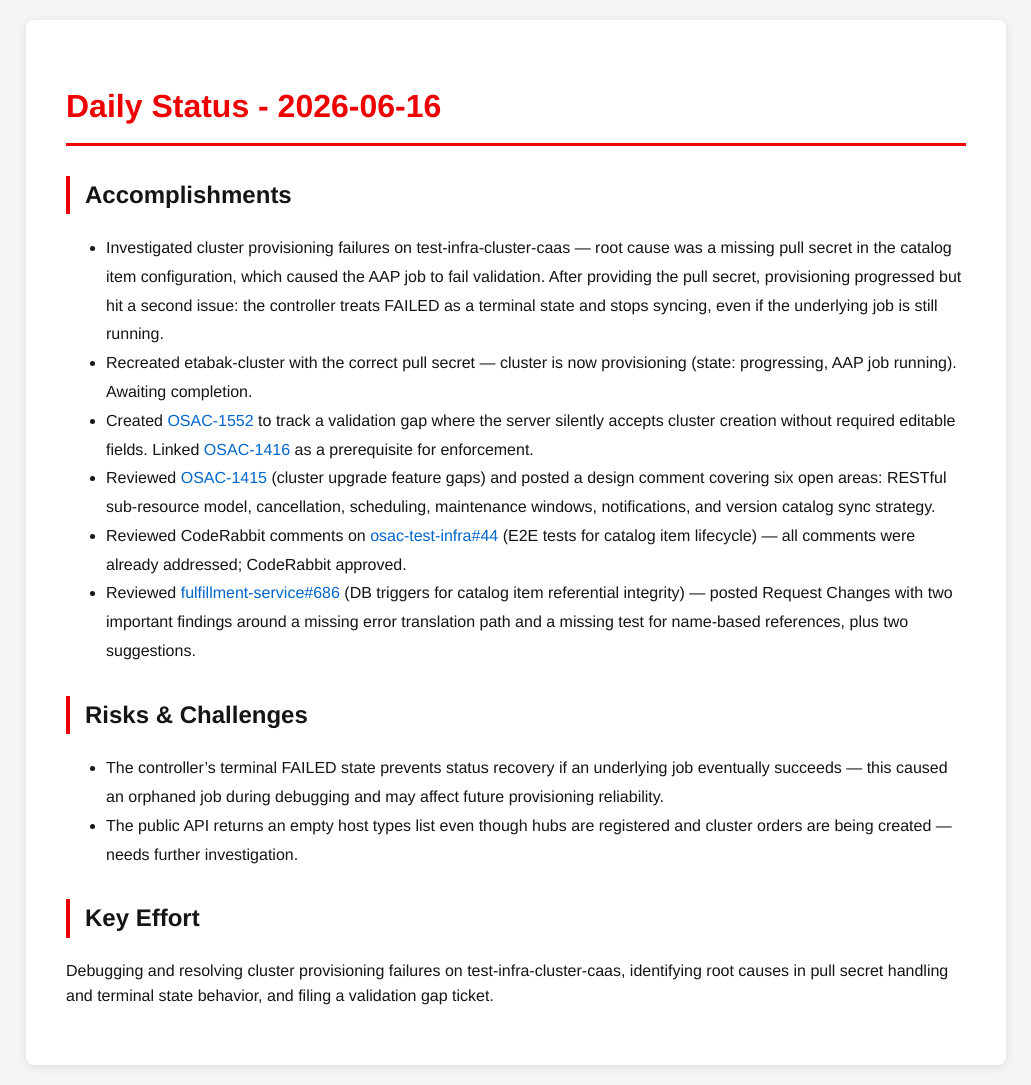
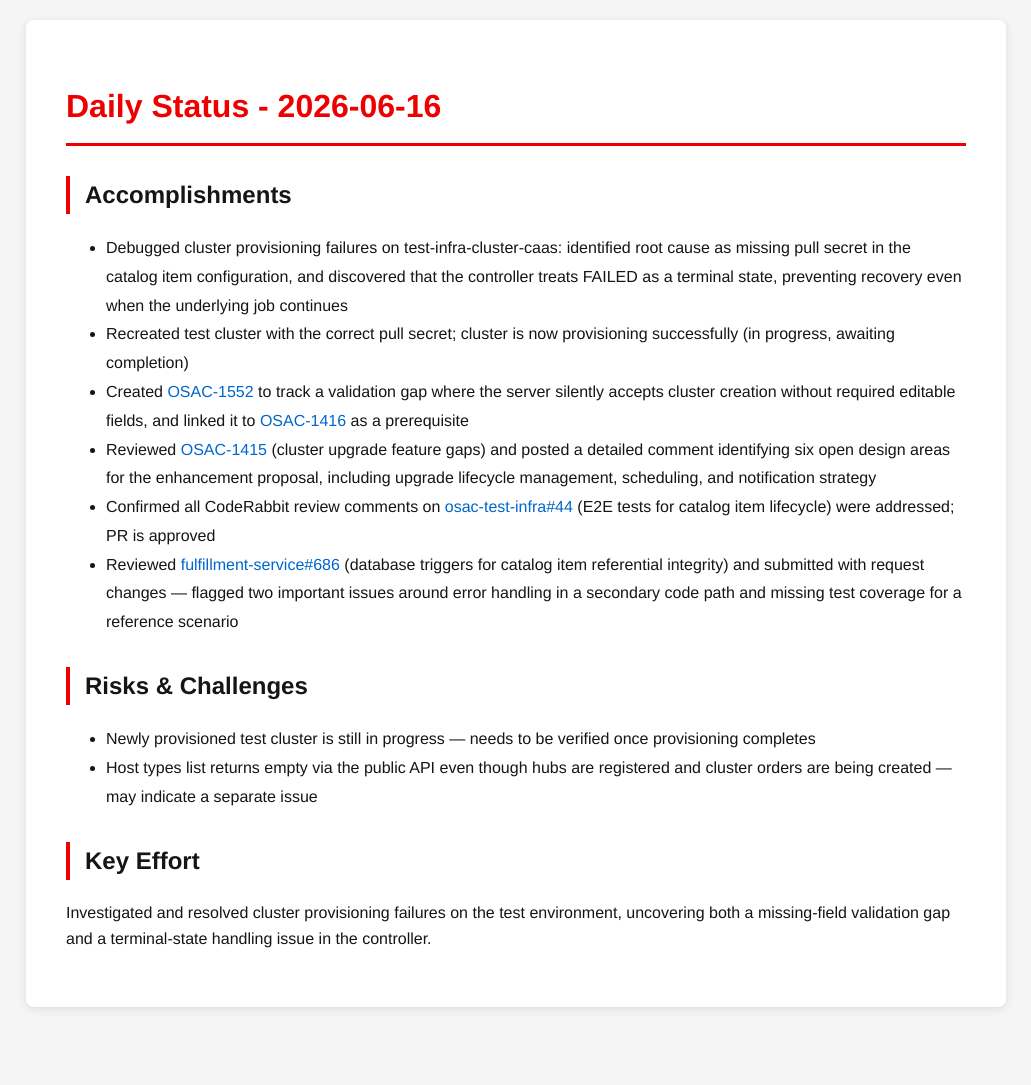
Before and after one commit to tzvatot/daily-status, a Jekyll site: the page built from 2026-06-16.md, in a window 1280 px wide. Shown: the whole page, without its empty margins (124-1155 px from the left). Built offline with Jekyll 4.4.1, drawn with Linux system fonts in a browser that asks for light colours; after the commit the page ends 1027 px from its top, so only the background shows below that.

Commit message:
Daily status update - 2026-06-16

```diff
--- a/2026-06-16.md
+++ b/2026-06-16.md
@@ -7,16 +7,16 @@ date: 2026-06-16
 # Daily Status - 2026-06-16
 
 ## Accomplishments
-- Investigated cluster provisioning failures on test-infra-cluster-caas — root cause was a missing pull secret in the catalog item configuration, which caused the AAP job to fail validation. After providing the pull secret, provisioning progressed but hit a second issue: the controller treats FAILED as a terminal state and stops syncing, even if the underlying job is still running.
-- Recreated etabak-cluster with the correct pull secret — cluster is now provisioning (state: progressing, AAP job running). Awaiting completion.
-- Created [OSAC-1552](https://redhat.atlassian.net/browse/OSAC-1552) to track a validation gap where the server silently accepts cluster creation without required editable fields. Linked [OSAC-1416](https://redhat.atlassian.net/browse/OSAC-1416) as a prerequisite for enforcement.
-- Reviewed [OSAC-1415](https://redhat.atlassian.net/browse/OSAC-1415) (cluster upgrade feature gaps) and posted a design comment covering six open areas: RESTful sub-resource model, cancellation, scheduling, maintenance windows, notifications, and version catalog sync strategy.
-- Reviewed CodeRabbit comments on [osac-test-infra#44](https://github.com/osac-project/osac-test-infra/pull/44) (E2E tests for catalog item lifecycle) — all comments were already addressed; CodeRabbit approved.
-- Reviewed [fulfillment-service#686](https://github.com/osac-project/fulfillment-service/pull/686) (DB triggers for catalog item referential integrity) — posted Request Changes with two important findings around a missing error translation path and a missing test for name-based references, plus two suggestions.
+- Debugged cluster provisioning failures on test-infra-cluster-caas: identified root cause as missing pull secret in the catalog item configuration, and discovered that the controller treats FAILED as a terminal state, preventing recovery even when the underlying job continues
+- Recreated test cluster with the correct pull secret; cluster is now provisioning successfully (in progress, awaiting completion)
+- Created [OSAC-1552](https://redhat.atlassian.net/browse/OSAC-1552) to track a validation gap where the server silently accepts cluster creation without required editable fields, and linked it to [OSAC-1416](https://redhat.atlassian.net/browse/OSAC-1416) as a prerequisite
+- Reviewed [OSAC-1415](https://redhat.atlassian.net/browse/OSAC-1415) (cluster upgrade feature gaps) and posted a detailed comment identifying six open design areas for the enhancement proposal, including upgrade lifecycle management, scheduling, and notification strategy
+- Confirmed all CodeRabbit review comments on [osac-test-infra#44](https://github.com/osac-project/osac-test-infra/pull/44) (E2E tests for catalog item lifecycle) were addressed; PR is approved
+- Reviewed [fulfillment-service#686](https://github.com/osac-project/fulfillment-service/pull/686) (database triggers for catalog item referential integrity) and submitted with request changes — flagged two important issues around error handling in a secondary code path and missing test coverage for a reference scenario
 
 ## Risks & Challenges
-- The controller's terminal FAILED state prevents status recovery if an underlying job eventually succeeds — this caused an orphaned job during debugging and may affect future provisioning reliability.
-- The public API returns an empty host types list even though hubs are registered and cluster orders are being created — needs further investigation.
+- Newly provisioned test cluster is still in progress — needs to be verified once provisioning completes
+- Host types list returns empty via the public API even though hubs are registered and cluster orders are being created — may indicate a separate issue
 
 ## Key Effort
-Debugging and resolving cluster provisioning failures on test-infra-cluster-caas, identifying root causes in pull secret handling and terminal state behavior, and filing a validation gap ticket.
+Investigated and resolved cluster provisioning failures on the test environment, uncovering both a missing-field validation gap and a terminal-state handling issue in the controller.
```
